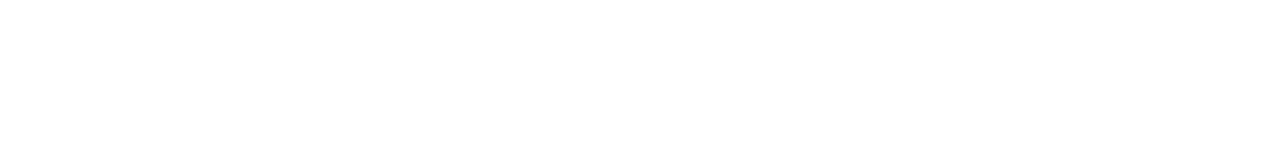
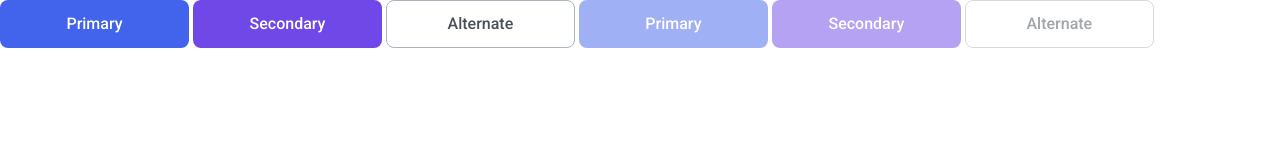
Before and after one commit to js-tasks-ru/htmlcss-20221107_stepan-vasiliuk, a website: page 03-lection1/01-button/index.html in a window 1280 px wide. Drawn offline with Linux system fonts and the light colour scheme.

Commit message:
01-button added

```diff
--- a/03-lection1/01-button/button.css
+++ b/03-lection1/01-button/button.css
@@ -1 +1,60 @@
-/* Стилизация кнопки */
+@import url(../../assets/css/main.css);
+@import url(../../assets/css/normalize.css);
+
+.button {
+    display: inline-block;
+    width: 189px;
+    height: 48px;
+    border-radius: 8px;
+    border: 0;
+    transition: opacity 200ms ease-in-out, background 200ms ease-in-out, border 200ms ease-in-out;
+
+}
+
+.button__text {
+    font-family: Roboto;
+    font-style: normal;
+    font-weight: 500;
+    font-size: 16px;
+    line-height: 19px;
+    text-align: center;
+    color: var(--white);
+
+}
+
+.button__primary {
+    background: var(--blue-1);
+}
+
+.button__primary:hover:enabled {
+    background: var(--blue-2);
+    cursor: pointer;
+}
+
+.button__secondary {
+    background: var(--purple);
+}
+
+.button__secondary:hover:enabled {
+    background: var(--purple-2);
+    cursor: pointer;
+}
+
+.button__alternate {
+    background: var(--white);
+    border: 1px solid var(--grey-4);
+}
+
+.button__text_alternate {
+    color: var(--grey-5);
+}
+
+.button__alternate:hover:enabled {
+    border: 1px solid var(--black);
+    cursor: pointer;
+}
+
+.button:disabled{
+    cursor: not-allowed;
+    opacity: 0.5;
+}
--- a/03-lection1/01-button/index.html
+++ b/03-lection1/01-button/index.html
@@ -2,10 +2,30 @@
 <!-- Страница с кнопкой -->
 <html lang="ru">
     <head>
-        <link rel="stylesheet" href="../../assets/css/main.css">
-        <link rel="stylesheet" href="./button.css">
+        <meta charset="UTF-8">
+        <link rel="stylesheet" type="text/css" href="./button.css">
     </head>
     <body>
+    <button class="button button__primary">
+        <span class="button__text">Primary</span>
+    </button>
+    <button class="button button__secondary">
+        <span class="button__text">Secondary</span>
+    </button>
+    <button class="button button__alternate">
+        <span class="button__text button__text_alternate">Alternate</span>
+    </button>
 
+    <button class="button button__primary" disabled>
+        <span class="button__text">Primary</span>
+    </button>
+
+    <button class="button button__secondary" disabled>
+        <span class="button__text">Secondary</span>
+    </button>
+
+    <button class="button button__alternate" disabled>
+        <span class="button__text button__text_alternate">Alternate</span>
+    </button>
     </body>
 </html>
--- a/assets/css/main.css
+++ b/assets/css/main.css
@@ -5,12 +5,16 @@
     --black: #212429;
     --pink: #F784AD;
     --purple: #7048E8;
+    --purple-2: #5028C6;
     --blue: #374FC7;
+    --blue-1: #4263EB;
+    --blue-2: #2342C0;
     --red: #F03D3E;
     --grey-1: #F8F9FA;
-    --grey-2: #DDE2E5;
-    --grey-3: #ACB5BD;
-    --grey-4: #495057;
+    --grey-2: #E5E5E5;
+    --grey-3: #DDE2E5;
+    --grey-4: #ACB5BD;
+    --grey-5: #495057;
 
     --error: var(--red);
     --success: var(--blue);
```
